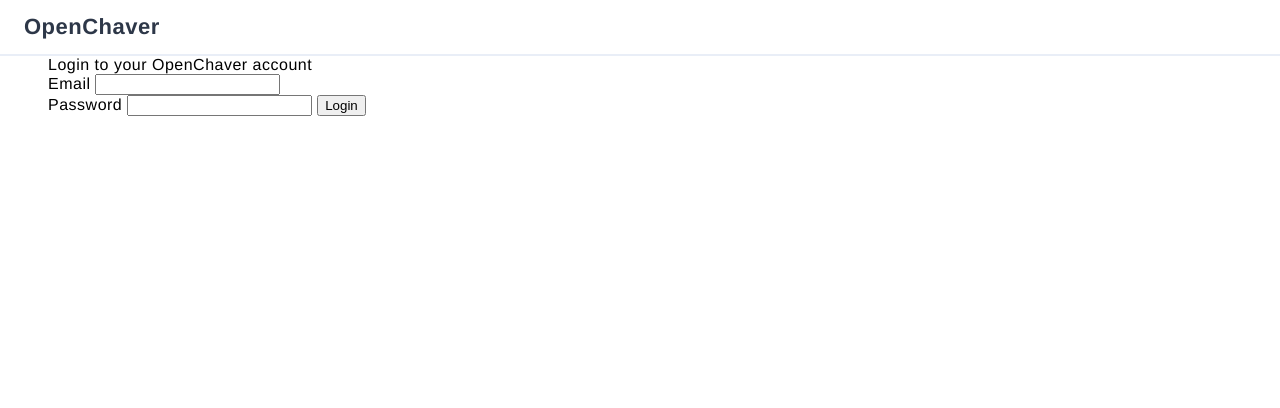
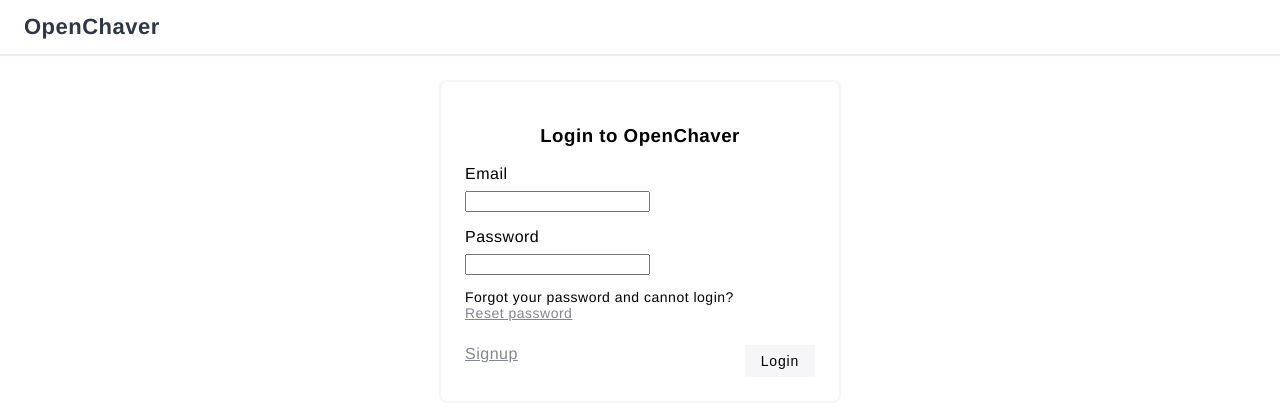
Before and after one commit to dickermoshe/OpenChaver-Server, a SvelteKit app in the folder frontend/: page /login in a window 1280 px wide. Shown: the top 408 px of the page. Built offline with nearby package versions, Linux system fonts and the light colour scheme.

Commit message:
Barebones /login added

```diff
--- a/frontend/src/routes/login/+page.svelte
+++ b/frontend/src/routes/login/+page.svelte
@@ -1,30 +1,100 @@
 <script lang="ts">
 	import { api } from '$lib/api'
 
-	let email: string, password: string
+	let email: string, password: string, errs: any
 
 	const login = async () => {
-		const attempt = await api('POST', 'auth/token/login/', {
+		const res = await api('POST', 'auth/token/login/', {
 			email,
 			password
 		})
-		const res = attempt.json()
+		errs = {}
 
-		// save credentials
-		// save credentials
-		// save credentials
+		if(res.status === 200) {
+			alert('user logged in [need to save user_token]')
+		} else if(res.status === 400) {
+			errs = await res.json()
+			console.log(errs)
+		}
 	}
 </script>
 
+<svelte:head>
+	<title>Login | OpenChaver</title>
+	<meta
+		name="description"
+		content="Login to your account to configure your content filtering setup."
+	/>
+</svelte:head>
+
 <section>
 	<div class="container">
-		Login to your OpenChaver account
-		<form action="https://api.openchaver.com/auth/token/login/" method="post">
-			<label for="email">Email</label>
-			<input bind:value={email} type="email" name="email" id="email" /><br />
-			<label for="password">Password</label>
-			<input bind:value={password} type="password" name="password" id="password" />
-			<input type="submit" value="Login" on:submit|preventDefault={login} />
-		</form>
+		<div class="signupContainer form">
+			<h3>Login to OpenChaver</h3>
+			<form action="https://api.openchaver.com/auth/token/login/" method="POST">
+				<div class="inputContainer">
+					<label for="email">Email</label>
+					<input bind:value={email} type="email" name="email" id="email" />
+				</div>
+				<div class="inputContainer">
+					<label for="password">Password</label>
+					<input bind:value={password} type="password" name="password" id="password" />
+				</div>
+				<p class="smallBody">Forgot your password and cannot login?<br /><a href="reset-password">Reset password</a></p>
+				<p class="error">{errs?.non_field_errors?.[0] ?? ''}</p>
+				<div class="buttonContainer">
+					<a href="/signup" class="button">Signup</a>
+					<input type="submit" value="Login" on:click|preventDefault={login} />
+				</div>
+			</form>
+		</div>
 	</div>
 </section>
+
+<style>
+	section > .container {
+		display: grid;
+		justify-content: center;
+		padding-top: var(--general-spacing);
+	}
+	.form {
+		width: 350px;
+		padding: var(--general-spacing);
+		border: 2px solid var(--secondary-bg-color);
+		border-radius: 8px;
+	}
+	.form h3 {
+		text-align: center;
+	}
+	.inputContainer {
+		margin-top: 1rem;
+	}
+	.inputContainer label {
+		display: block;
+		width: 100%;
+	}
+	.inputContainer input {
+		display: block;
+		margin-top: calc(var(--general-spacing) / 3);
+	}
+	.error {
+		margin-top: calc(var(--general-spacing) / 3);
+		color: var(--red);
+	}
+	.smallBody {
+		font-size: .875rem;
+	}
+	.buttonContainer {
+		display: flex;
+		justify-content: space-between;
+		margin-top: var(--general-spacing);
+	}
+	button, input[type=submit] {
+		padding: .5rem 1rem;
+		border: none;
+		background: var(--secondary-bg-color);
+		font-size: .875rem;
+		letter-spacing: .05rem;
+		cursor: pointer;
+	}
+</style>
--- /dev/null
+++ b/frontend/src/routes/reset-password/+page.svelte
@@ -0,0 +1,5 @@
+<section>
+	<div class="container">
+		Get a link by email to reset password
+	</div>
+</section>
```
